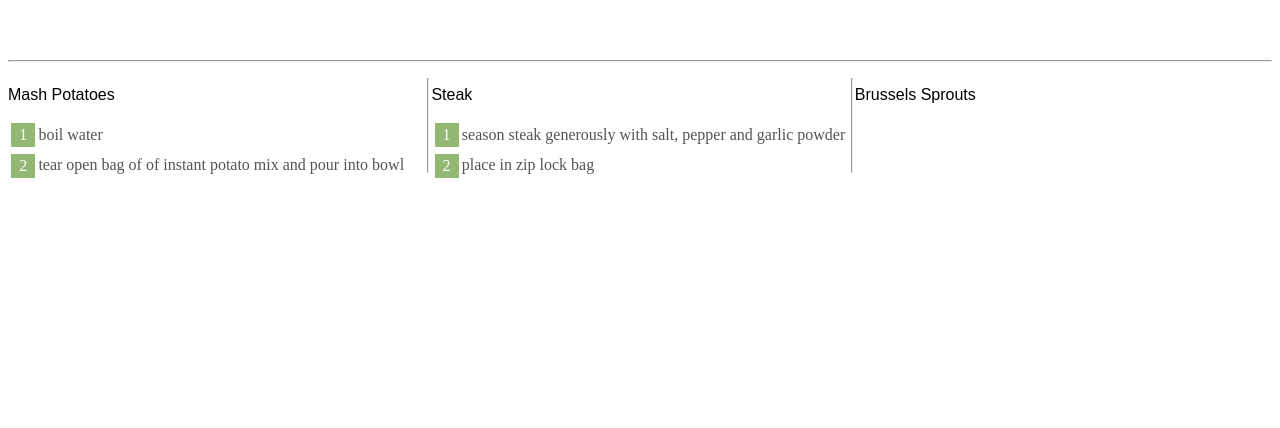
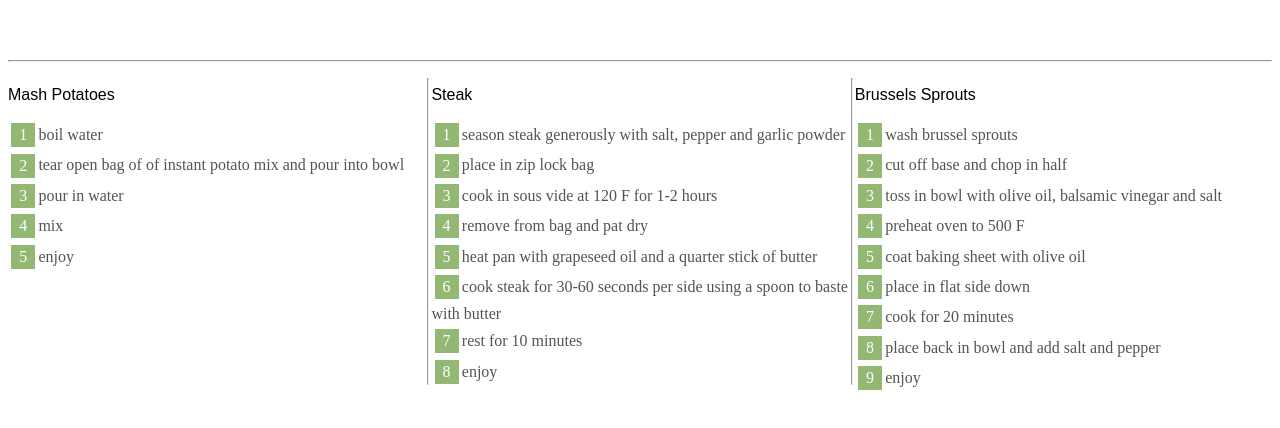
Before and after one commit to ironhack-labs/lab-es6-promises, a plain HTML site: page index.html in a window 1280 px wide. Shown: the part 156-584 px from the top of the page. Drawn offline with Linux system fonts and the light colour scheme.

Commit message:
Complete lab

```diff
--- a/public/javascripts/script.js
+++ b/public/javascripts/script.js
@@ -8,9 +8,23 @@ for (let i = 0; i < mashPotatoes.length; i++) {
 
 // Iteration 1 using callbacks
 addFood(steak[0], '#steak', () => {
-  // ... your code here
+  // let step = document.createElement("li")
+  // step.innerHTML = steak[0];
+  // document.getElementById('steak').append(step);
   addFood(steak[1], '#steak', () => {
+    addFood(steak[2], '#steak', () => {
+      addFood(steak[3], '#steak', () => {
+        addFood(steak[4], '#steak', () => {
+          addFood(steak[5], '#steak', () => {
+            addFood(steak[6], '#steak', () => {
+              addFood(steak[7], '#steak', () => {
 
+              })
+            })
+          })
+        })
+      })
+    })
   })
 });
 
@@ -18,14 +32,27 @@ addFood(steak[0], '#steak', () => {
 
 // Iteration 2 using `.then()`
 addFood(mashPotatoes[0], '#mashPotatoes').then(() => {
-  // ... your code here
-  addFood(mashPotatoes[1], '#mashPotatoes')
+  addFood(mashPotatoes[1], '#mashPotatoes').then(() => {
+    addFood(mashPotatoes[2], '#mashPotatoes').then(() => {
+      addFood(mashPotatoes[3], '#mashPotatoes').then(() => {
+        addFood(mashPotatoes[4], '#mashPotatoes').then(() => {
+        })
+      })
+    })
+  })
 });
 
 // Iteration 3 using async/await
 
   async function makeFood(step) {
-    // ... your code here
+
+
+  if(step <  brusselSprouts.length){
+    await addFood(brusselSprouts[step], '#brusselSprouts');
+    makeFood(step + 1);
+  }
+
 
   }
-  makeFood(eachStep);
+
+  makeFood(0);
```
Also changed, not shown: index.html (+0 -1 lines).
